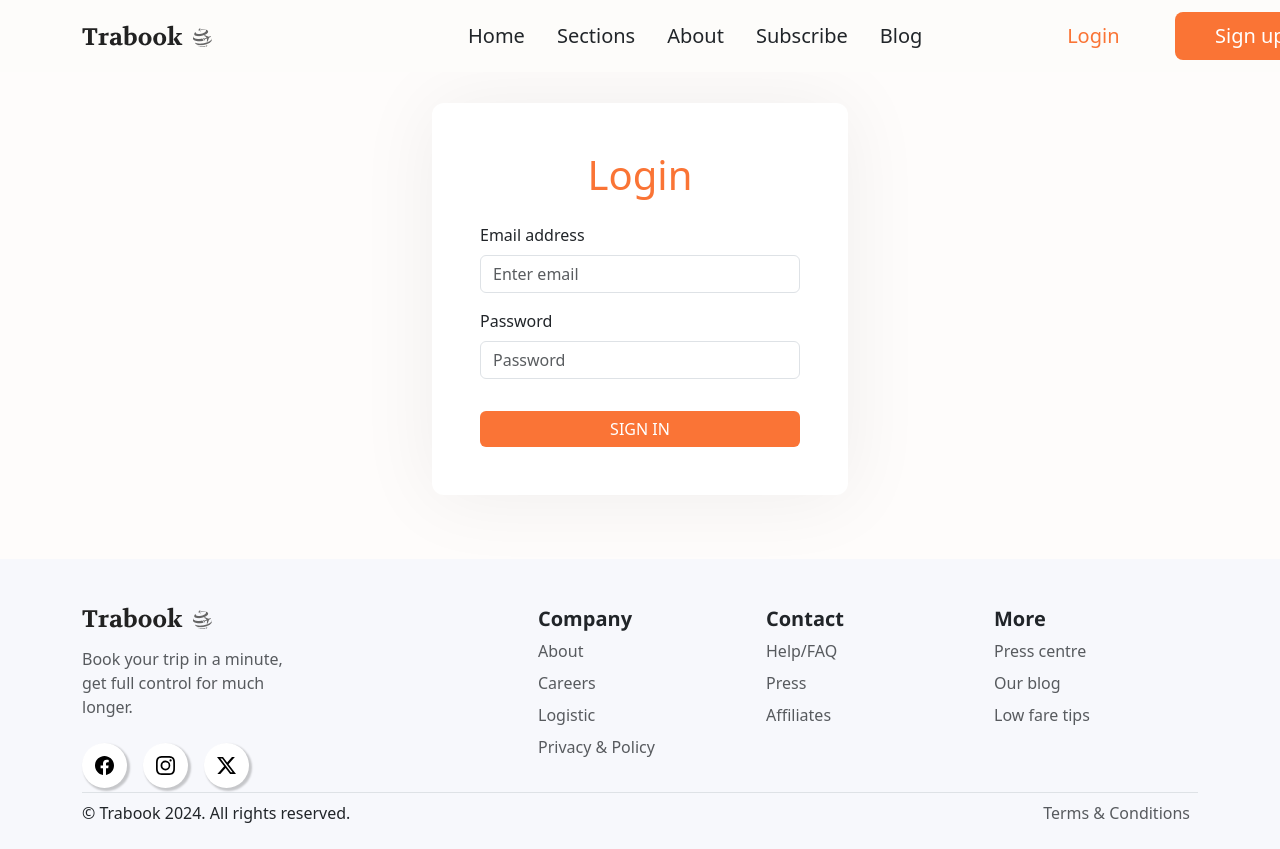
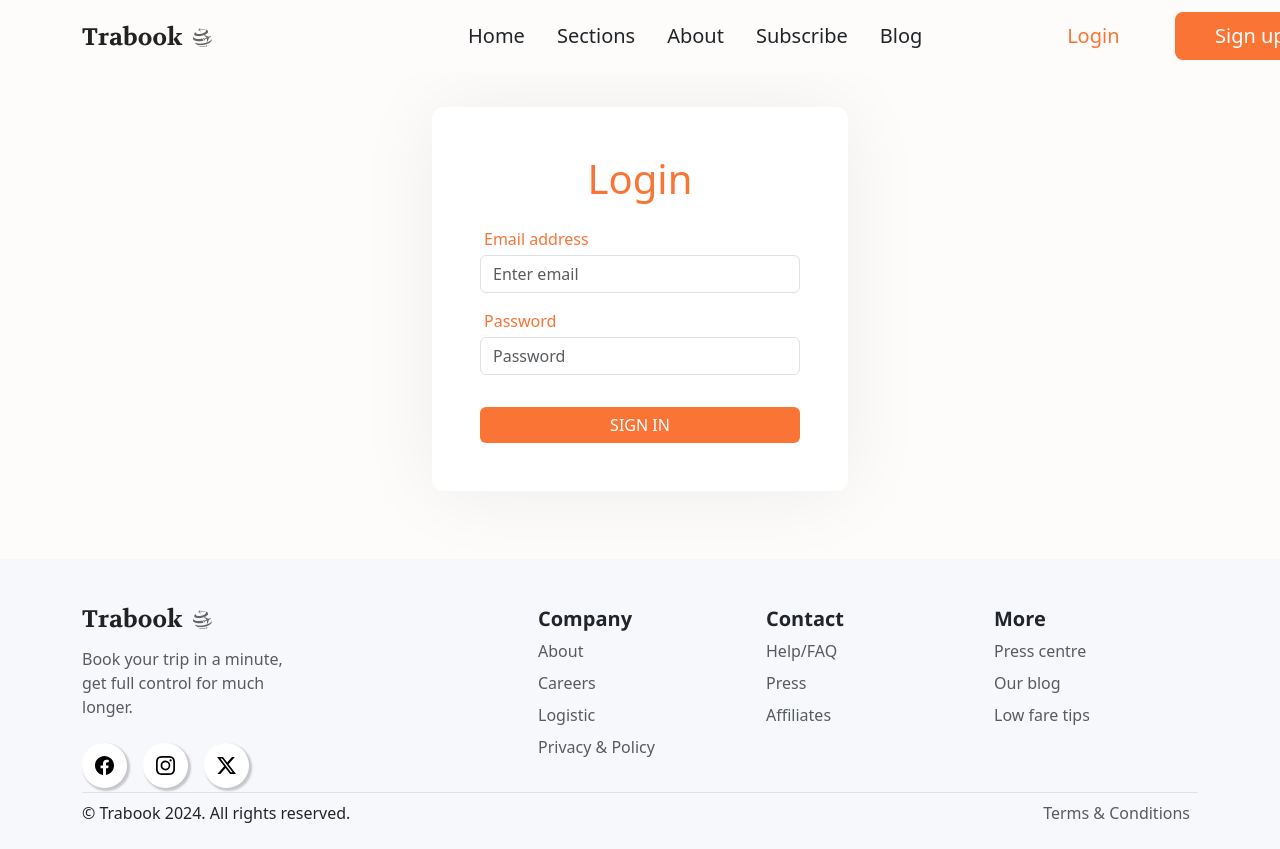
Before and after one commit to Juanflpz/Trabook-Responsive-Project, a React (Create React App) app: page /login in a window 1280 px wide. Built offline with nearby package versions, Linux system fonts and the light colour scheme.

Commit message:
feat: :sparkles: Improved login appearance

```diff
--- a/src/pages/Login.jsx
+++ b/src/pages/Login.jsx
@@ -21,13 +21,13 @@ export default function Login() {
                         <Form className='my-5'>
                             <h1 className='d-flex justify-content-center mb-4'>Login</h1>
                             <Form.Group className="email-input mb-3" controlId="formEmail">
-                                <Form.Label>Email address</Form.Label>
+                                <Form.Label className='mb-1 ms-1 input-label'>Email address</Form.Label>
                                 <Form.Control type="email" placeholder="Enter email" value={email}
                                     onChange={(e) => setEmail(e.target.value)} />
                                 <Form.Text className="text-muted"></Form.Text>
                             </Form.Group>
                             <Form.Group className="password-input mb-3" controlId="formPassword">
-                                <Form.Label>Password</Form.Label>
+                                <Form.Label className='mb-1 ms-1 input-label'>Password</Form.Label>
                                 <Form.Control type="password" placeholder="Password" value={password}
                                     onChange={(e) => setPassword(e.target.value)} />
                             </Form.Group>
--- a/src/styles/Login.css
+++ b/src/styles/Login.css
@@ -29,3 +29,7 @@
 .button-login-u, .email-input, .password-input {
     width: 40vh;
 }
+
+.input-label{
+    color: #FA7435;
+}
```
